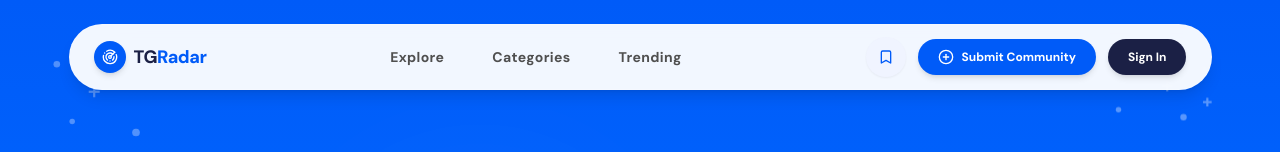
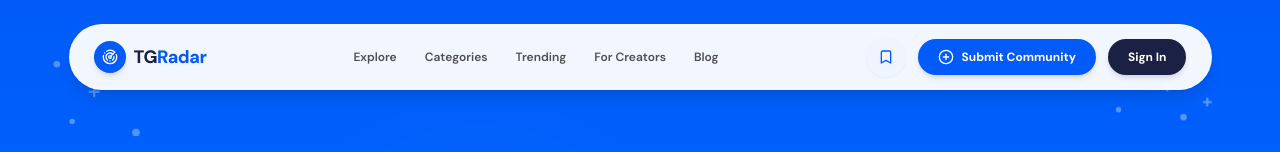
Before and after one commit to Satyabrat99/TGRadar, a React (Vite) app: page / in a window 1280 px wide. Shown: the top 152 px of the page. Built offline with nearby package versions, Linux system fonts and the light colour scheme; no server answers; the database is empty.

Commit message:
style: restore 5 menu items in navbar layout

```diff
--- a/src/components/Navbar.jsx
+++ b/src/components/Navbar.jsx
@@ -20,10 +20,12 @@ export default function Navbar({ bookmarksCount, onOpenBookmarks, onOpenSubmit }
         </div>
 
         {/* Center Nav Links */}
-        <nav className="hidden lg:flex items-center gap-12 text-sm font-bold text-[#4f4f4f] tracking-wide">
-          <a href="#explore" className="hover:text-[#005bf8] transition-all hover:scale-105">Explore</a>
-          <a href="#categories" className="hover:text-[#005bf8] transition-all hover:scale-105">Categories</a>
-          <a href="#trending" className="hover:text-[#005bf8] transition-all hover:scale-105">Trending</a>
+        <nav className="hidden lg:flex items-center gap-7 text-xs font-semibold text-[#4f4f4f]">
+          <a href="#explore" className="hover:text-[#005bf8] transition-colors">Explore</a>
+          <a href="#categories" className="hover:text-[#005bf8] transition-colors">Categories</a>
+          <a href="#trending" className="hover:text-[#005bf8] transition-colors">Trending</a>
+          <a href="#creators" className="hover:text-[#005bf8] transition-colors">For Creators</a>
+          <a href="#blog" className="hover:text-[#005bf8] transition-colors">Blog</a>
         </nav>
 
         {/* Right Actions */}
```
